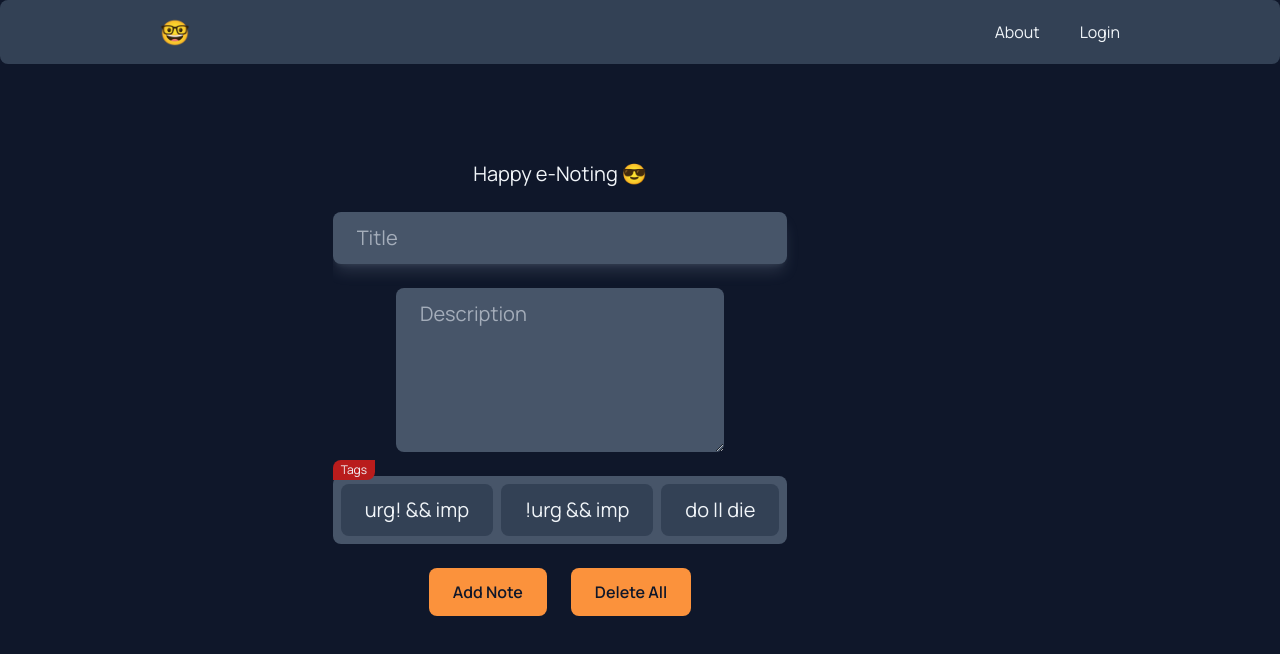
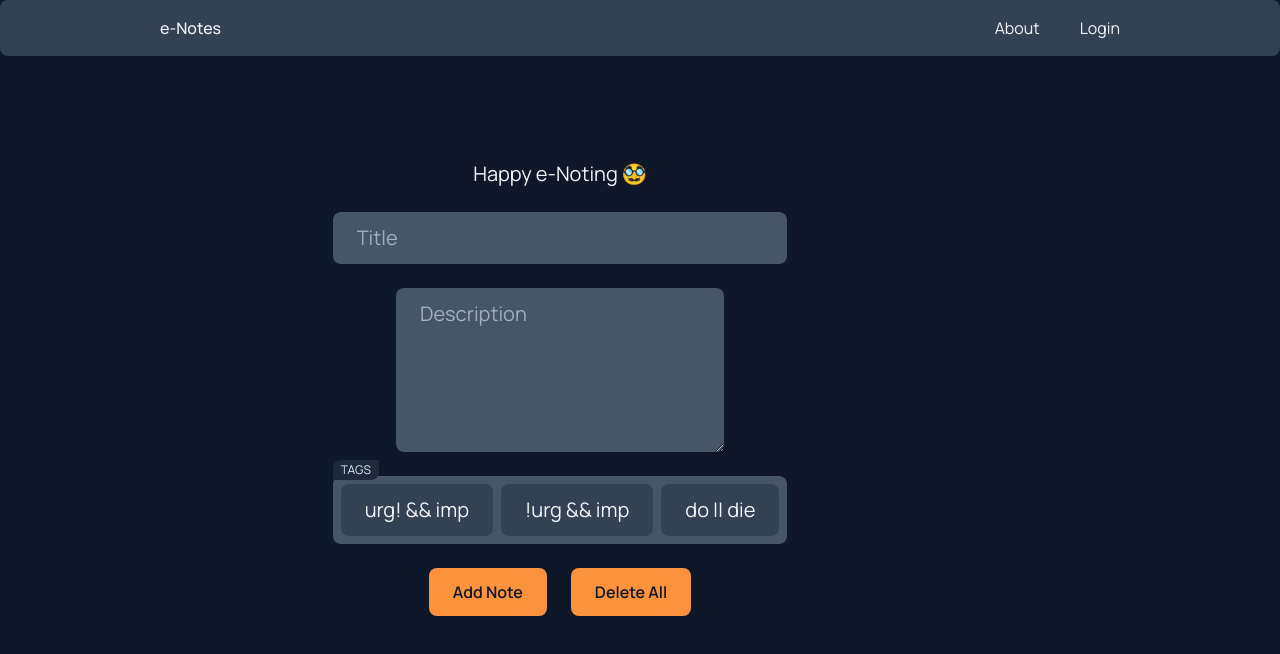
Before and after one commit to yashvdhakad/e-notes, a Next.js app: page / in a window 1280 px wide. Shown: the top 654 px of the page. Built offline with nearby package versions, Linux system fonts and the light colour scheme; no server answers; the database is empty.

Commit message:
refactor: minor changes

```diff
--- a/app/components/Main.jsx
+++ b/app/components/Main.jsx
@@ -31,17 +31,17 @@ const Main = () => {
             <section className="font-bold"><Toaster /></section>
             {/* Input */}
             <section className='h-full lg:py-40 py-20 lg:px-0 flex flex-col justify-start items-center space-y-6 text-xl'>
-                <p className="">Happy e-Noting 😎</p>
+                <p className="">Happy e-Noting 🥸</p>
 
                 {/* title */}
-                <input onChange={(e) => setTitle(e.target.value)} className='w-full py-3 px-6 bg-slate-600 rounded-lg placeholder:text-slate-200/60 focus:outline-none shadow-lg shadow-slate-400/20' type="text" name="title" placeholder="Title" value={title} />
+                <input onChange={(e) => setTitle(e.target.value)} className='w-full py-3 px-6 bg-slate-600 rounded-lg placeholder:text-slate-200/60 focus:outline-none' type="text" name="title" placeholder="Title" value={title} />
 
                 {/* description */}
                 <textarea onChange={(e) => setDescription(e.target.value)} className='px-6 py-3 bg-slate-600 rounded-lg placeholder:text-slate-200/60 focus:outline-none' name="description" placeholder="Description" cols="24" rows="5" value={description} />
 
                 {/* Tags */}
                 <div className='p-2 bg-slate-600 rounded-lg placeholder:text-slate-200/60 flex lg:flex-nowrap flex-wrap justify-center items-center gap-2 relative'>
-                    <div className="absolute -top-4 left-0 bg-red-700 px-2 py-0.5 rounded-tl-lg rounded-br-lg text-xs">Tags</div>
+                    <div className="absolute -top-4 left-0 bg-slate-800 text-slate-200 px-2 py-0.5 rounded-tl-lg rounded-br-lg text-xs">TAGS</div>
                     {
                         tags.map((t, i) => {
                             const tagHandler = () => {
--- a/app/components/Nav.jsx
+++ b/app/components/Nav.jsx
@@ -3,7 +3,7 @@ import Link from 'next/link'
 const Nav = () => {
   return (
     <nav className="w-full z-10 fixed top-0 m-auto p-4 lg:px-40 rounded-lg bg-slate-700 flex justify-between items-center">
-      <p className="text-2xl"><Link href="/">🤓</Link></p>
+      <p className="font-medium"><Link href="/">e-Notes</Link></p>
       <ul className='flex space-x-10'>
         <li><Link className='hover:text-white' href="/about">About</Link></li>
         <li><Link className='hover:text-white' href="/login">Login</Link></li>
```
